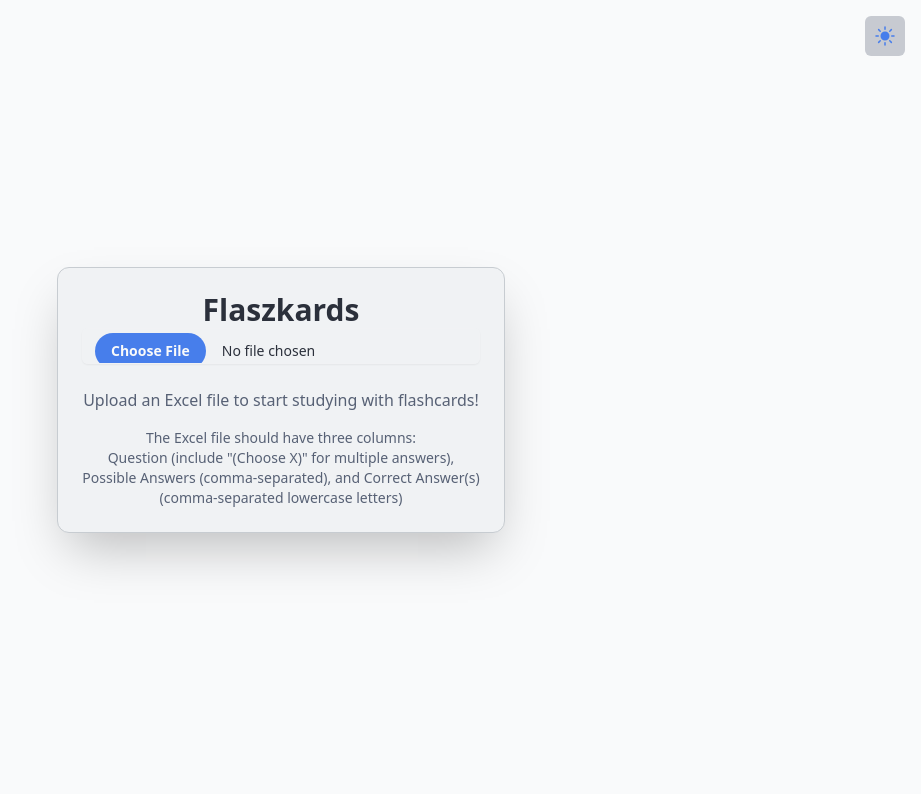
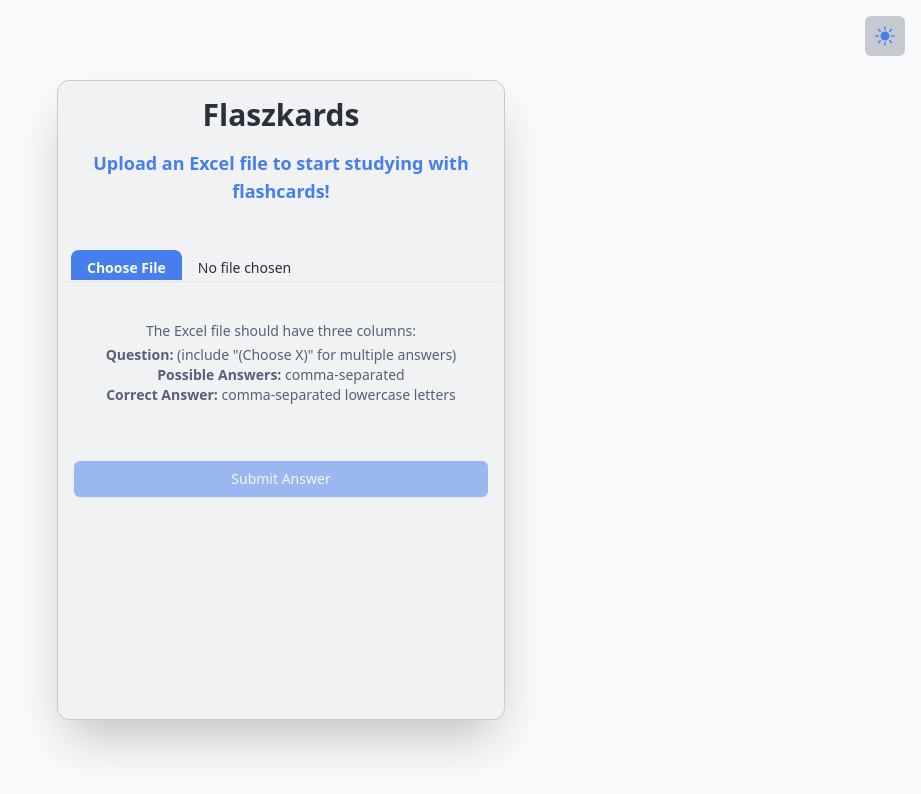
Before and after one commit to piotrkolanus/flashcards-study, a React (Vite) app: page / in a window 1280 px wide. Shown: the top 794 px of the page, without its empty margins (359-1280 px from the left). Built offline with nearby package versions, Linux system fonts and the light colour scheme.

Commit message:
v01 alpha version

```diff
--- a/src/App.tsx
+++ b/src/App.tsx
@@ -108,7 +108,6 @@ export default function FlashcardApp() {
       setCorrectAnswers(correctAnswers + 1)
     }
     setAnswerSubmitted(true)
-      setShowAnswer(true)
   }
 }
 
@@ -153,22 +152,32 @@ export default function FlashcardApp() {
 
 return (
   <div className="app min-h-screen bg-background flex flex-col items-center justify-center p-4">
-      <Card className="w-full max-w-md p-6 bg-card rounded-xl border border-border shadow-2xl">
-        <h1 className="text-3xl font-bold text-center text-foreground">
+    <Card className="w-full max-w-md h-[80vh] flex flex-col bg-card rounded-xl border border-border shadow-2xl">
+      <h1 className="text-3xl font-bold text-center text-foreground py-4">
         Flaszkards
       </h1>
-        {flashcards.length == 0 && (<div className="mb-6">
+      {flashcards.length === 0 && (
+<div className="mb-10 text-center">
+
+  <p className="text-lg mb-10 font-semibold text-primary">Upload an Excel file to start studying with flashcards!</p>
   <Input
     type="file"
     accept=".xlsx,.csv"
     onChange={handleFileUpload}
     ref={fileInputRef}
-            className="file:mr-4 file:py-2 file:px-4 file:rounded-full file:border-0 file:text-sm file:font-semibold file:bg-primary file:text-primary-foreground hover:file:bg-primary"
+    className="file:mr-4 file:py-2 file:px-4 file:rounded-lg file:border-0 file:text-sm file:font-semibold file:bg-primary file:text-primary-foreground hover:file:bg-primary/90 mb-10"
   />
-        </div>)}
-        {flashcards.length > 0 ? (
-          <div>
-            <div className="flashcard bg-card rounded-xl p-6 w-full">
+  <div className="text-sm text-muted-foreground">
+    <h3 className="mb-1">The Excel file should have three columns:</h3>
+    <p><span className="font-semibold">Question:</span> (include "(Choose X)" for multiple answers)</p>
+    <p><span className="font-semibold">Possible Answers:</span> comma-separated</p>
+    <p><span className="font-semibold">Correct Answer:</span> comma-separated lowercase letters</p>
+  </div>
+</div>
+)}
+
+      {flashcards.length > 0 && (
+        <div className="flex-grow overflow-y-auto p-6">
           <h2 className="text-2xl font-semibold mb-4 text-primary">Question:</h2>
           <p className="text-foreground mb-6">{flashcards[currentCardIndex].question}</p>
           <h3 className="text-xl font-semibold mb-3 text-primary">
@@ -180,31 +189,33 @@ export default function FlashcardApp() {
           <div className="text-foreground mb-6">
             {formatPossibleAnswers(flashcards[currentCardIndex].possibleAnswers)}
           </div>
-              {showAnswer && (
-                <div className="mt-6 bg-muted bg-opacity-50 p-4 rounded-lg">
-                  <h3 className="text-xl font-semibold mb-2 text-primary">Correct Answer(s):</h3>
-                  <p className="text-foreground text-lg">
-                    {flashcards[currentCardIndex].correctAnswer.split(',').map(answer => answer.trim().toUpperCase()).join(', ')}
-                  </p>
           {answerSubmitted && (
             <div className="mt-2 flex items-center">
               {selectedAnswers.every(answer => flashcards[currentCardIndex].correctAnswer.toLowerCase().includes(answer.toLowerCase())) &&
               selectedAnswers.length === flashcards[currentCardIndex].correctAnswer.split(',').length ? (
                 <CheckIcon className="text-accent mr-2" />
               ) : (
-                        <XIcon className="text-destructive mr-2" />
+                <XIcon className="text-destructive mr-2 " />
               )}
-                      <span className="text-muted-foreground">
+              <span className="text-foreground text-right">
                 {selectedAnswers.every(answer => flashcards[currentCardIndex].correctAnswer.toLowerCase().includes(answer.toLowerCase())) &&
                 selectedAnswers.length === flashcards[currentCardIndex].correctAnswer.split(',').length ? "Correct!" : "Incorrect"}
               </span>
+            </div>
+          )}
+          {showAnswer && (
+            <div className="mt-6 bg-muted bg-opacity-50 p-4 rounded-lg">
+              <h3 className="text-xl font-semibold mb-2 text-primary">Correct Answer:</h3>
+              <p className="text-foreground text-lg">
+                {flashcards[currentCardIndex].correctAnswer.split(',').map(answer => answer.trim().toUpperCase()).join(', ')}
+              </p>
             </div>
           )}
         </div>
       )}
       <Button
             onClick={answerSubmitted ? toggleShowAnswer : handleAnswerSubmit}
-                className="w-full"
+            className="mt-4 mr-4 ml-4"
             disabled={selectedAnswers.length === 0 && !answerSubmitted}
           >
             {answerSubmitted ? (
@@ -221,33 +232,23 @@ export default function FlashcardApp() {
               "Submit Answer"
             )}
           </Button>
-            </div>
-            <div className="flex justify-between mt-6">
+      {flashcards.length > 0 && (<div className="flex justify-between p-4">
         <Button
           onClick={handlePreviousCard}
           disabled={currentCardIndex === 0}
         >
         <ChevronLeftIcon className="mr-2 h-4 w-4" /> Previous
         </Button>
+        <div className="mt-1 text-center text-muted-foreground">
+              <p>Card {currentCardIndex + 1} of {flashcards.length}</p>
+        </div>
         <Button
           onClick={handleNextCard}
           disabled={currentCardIndex === flashcards.length - 1}
         >
           Next <ChevronRightIcon className="ml-2 h-4 w-4" />
         </Button>
-            </div>
-            <div className="text-center mt-4 text-muted-foreground">
-              <p>Card {currentCardIndex + 1} of {flashcards.length}</p>
-              <p className="mt-2">Score: {calculateScore()}% ({correctAnswers}/{totalAttempts})</p>
-            </div>
-          </div>
-        ) : (
-          <div className="text-center text-muted-foreground">
-            <p className="mb-4">Upload an Excel file to start studying with flashcards!</p>
-            <p className="text-sm">The Excel file should have three columns:</p>
-            <p className="text-sm">Question (include "(Choose X)" for multiple answers), Possible Answers (comma-separated), and Correct Answer(s) (comma-separated lowercase letters)</p>
-          </div>
-        )}
+      </div>)}
     </Card>
     <button
       onClick={toggleDarkMode}
```
Lines whose indentation alone changed are shown as unchanged.
